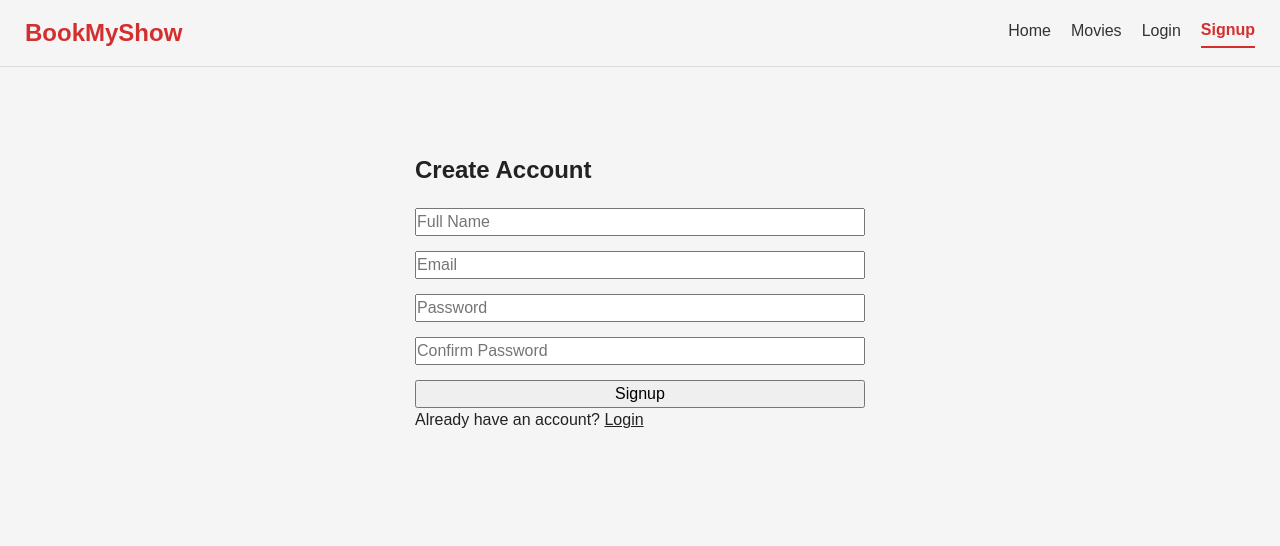
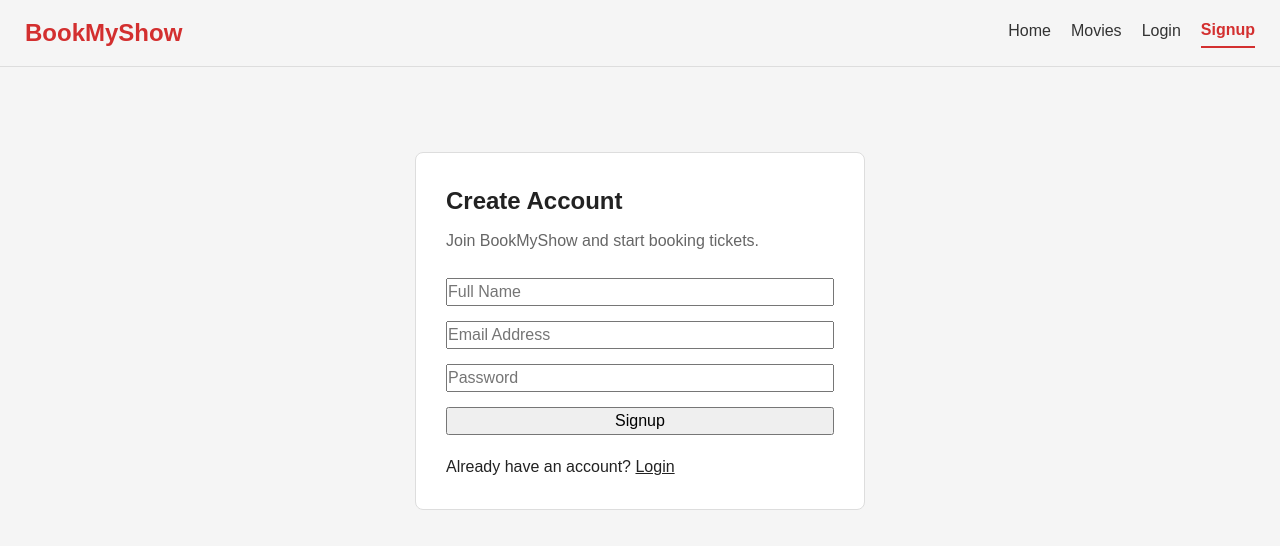
Before and after one commit to Shalinihr57/MERN_Stu_FebMay26Mys, a React (Vite) app in the folder W12/bookmyshow-frontend/: page /signup in a window 1280 px wide. Shown: the top 546 px of the page. Built offline with nearby package versions, Linux system fonts and the light colour scheme; no server answers.

Commit message:
AuthContext Infrastructure

```diff
--- a/W12/bookmyshow-frontend/src/api/authapi.js
+++ b/W12/bookmyshow-frontend/src/api/authapi.js
@@ -1,35 +1,41 @@
-// src/api/authapi.js
-
 /*
 =========================================================
-SPRINT 2 – AUTHENTICATION APIs
+TOPICS COVERED
 
 
-TOPICS COVERED:
+• Authentication API Layer
+• Axios Service Functions
+• Backend Contract Consumption
+• Error Propagation
+• Reusable API Architecture
 
 
-✓ API Abstraction
-✓ POST Requests
-✓ Async/Await
+WHY THIS FILE EXISTS
 
 
-WHY THIS FILE?
+This file centralizes all authentication-related
+backend communication.
+
+
+Instead of scattering axios calls throughout
+multiple pages, pages invoke these reusable
+functions.
+
+
+IMPLEMENTATION NOTES
+
+
+• Uses the shared axios instance.
+• Returns response.data for consistency.
+• Allows calling components to handle UI concerns.
+• Errors are re-thrown to preserve backend messages.
+
+
+KEY TAKEAWAYS
 
 
 Pages should focus on UI.
-
-
-Backend communication should live here.
-
-
-Signup.jsx
-↓
-Calls registerUser()
-
-
-instead of writing Axios code directly.
-
-
+API files should focus on communication.
 =========================================================
 */
 
@@ -38,88 +44,128 @@
 /*
 =========================================================
 REGISTER USER
+=========================================================
 
 
-Backend Contract:
-
-
+Endpoint:
 POST /api/auth/register
 
 
-=========================================================
+Request:
+{
+    name,
+    email,
+    password
+}
+
+
+Response:
+{
+    success: true,
+    message: "...",
+    data: {
+        email
+    }
+}
 */
+export const registerUser = async (userData) => {
+  try {
+    const response = await api.post("/auth/register", userData);
 
-export async function registerUser(payload) {
-  const response = await api.post(
-    "/auth/register",
+    return response.data;
+  } catch (error) {
+    /*
+        Preserve backend error messages.
 
-    payload,
-  );
 
-  return response.data;
-}
+        Example:
+        "User already exists"
+        */
+    throw (
+      error.response?.data || {
+        success: false,
+        message: "Registration failed",
+      }
+    );
+  }
+};
 
 /*
 =========================================================
 VERIFY OTP
+=========================================================
 
 
-Backend Contract:
-
-
+Endpoint:
 POST /api/auth/verify-otp
 
 
-=========================================================
+Request:
+{
+    email,
+    otp
+}
+
+
+Response:
+{
+    success: true,
+    message: "OTP verified successfully"
+}
 */
+export const verifyOtp = async (otpData) => {
+  try {
+    const response = await api.post("/auth/verify-otp", otpData);
 
-export async function verifyOtp(payload) {
-  const response = await api.post(
-    "/auth/verify-otp",
-
-    payload,
-  );
-
-  return response.data;
-}
+    return response.data;
+  } catch (error) {
+    throw (
+      error.response?.data || {
+        success: false,
+        message: "OTP verification failed",
+      }
+    );
+  }
+};
 
 /*
 =========================================================
 LOGIN USER
+=========================================================
 
 
-Backend Contract:
-
-
+Endpoint:
 POST /api/auth/login
 
 
-=========================================================
-*/
-
-export async function loginUser(payload) {
-  const response = await api.post(
-    "/auth/login",
-
-    payload,
-  );
-
-  return response.data;
+Request:
+{
+    email,
+    password
 }
 
-/*
-=========================================================
-KEY TAKEAWAYS
 
+Response:
+{
+    success: true,
+    message: "Login successful",
+    data: {
+        token,
+        user
+    }
+}
+*/
+export const loginUser = async (credentials) => {
+  try {
+    const response = await api.post("/auth/login", credentials);
 
-1. UI stays clean.
-
-
-2. API contracts live in one place.
-
-
-3. Backend changes affect only this file.
-
-
-=========================================================
-*/
+    return response.data;
+  } catch (error) {
+    throw (
+      error.response?.data || {
+        success: false,
+        message: "Login failed",
+      }
+    );
+  }
+};
--- a/W12/bookmyshow-frontend/src/components/Navbar.jsx
+++ b/W12/bookmyshow-frontend/src/components/Navbar.jsx
@@ -43,7 +43,7 @@
 
 import { NavLink, useNavigate } from "react-router-dom";
 
-import { useAuth } from "../hooks/useAuth";
+import { useAuth } from "../context/AuthContext";
 
 export default function Navbar() {
   const navigate = useNavigate();
--- a/W12/bookmyshow-frontend/src/pages/Signup.jsx
+++ b/W12/bookmyshow-frontend/src/pages/Signup.jsx
@@ -1,8 +1,7 @@
 // src/pages/Signup.jsx
-
 /*
 =========================================================
-SPRINT 1 – SIGNUP PAGE
+SPRINT 2 – REAL SIGNUP INTEGRATION
 
 
 TOPICS COVERED:
@@ -10,16 +9,18 @@
 
 ✓ Controlled Components
 ✓ useState
-✓ Form Handling
-✓ Event Handling
-✓ Link Navigation
+✓ Form Submission
+✓ API Integration
+✓ Loading State
+✓ Error Handling
+✓ useNavigate
 
 
 WHY THIS COMPONENT?
 
 
-Signup is the starting point of the
-authentication journey.
+Signup is the user's entry point into
+the authentication system.
 
 
 Sprint 1:
@@ -27,74 +28,140 @@
 
 UI Shell
 ↓
-Basic Form Handling
+console.log()
 
 
 Sprint 2:
 
 
-Register API
+Signup Form
 ↓
-OTP Verification
+registerUser()
 ↓
-Role Assignment
+Backend Validation
 ↓
-Session Management
+Success Feedback
+↓
+Login Page
+
+
+IMPLEMENTATION NOTES
+
+
+• Uses registerUser() from authApi.js
+• Prevents duplicate submissions
+• Preserves backend error messages
+• Redirects users to login after success
+
+
+KEY TAKEAWAYS
+
+
+Pages manage UI.
+API files manage communication.
 
 
 =========================================================
 */
 
 import { useState } from "react";
+
 import { Link, useNavigate } from "react-router-dom";
+
+import { registerUser } from "../api/authApi";
 
 export default function Signup() {
   const navigate = useNavigate();
 
   const [form, setForm] = useState({
     name: "",
-
     email: "",
-
     password: "",
-
-    confirmPassword: "",
   });
 
+  const [loading, setLoading] = useState(false);
+
+  const [error, setError] = useState("");
+
+  const [success, setSuccess] = useState("");
+
   function handleChange(event) {
-    const {
-      name,
-
-      value,
-    } = event.target;
+    const { name, value } = event.target;
 
     setForm((previous) => ({
       ...previous,
-
       [name]: value,
     }));
   }
 
-  function handleSubmit(event) {
+  async function handleSubmit(event) {
     event.preventDefault();
 
     /*
-    Sprint 2:
-    Replace with registration API.
+    -----------------------------------------
+    CLIENT VALIDATION
+    -----------------------------------------
     */
 
-    console.log(
-      "Signup Form:",
+    setError("");
+    setSuccess("");
 
-      form,
-    );
+    if (!form.name.trim() || !form.email.trim() || !form.password.trim()) {
+      setError("All fields are required.");
 
-    navigate("/login");
+      return;
+    }
+
+    /*
+    -----------------------------------------
+    PREVENT DUPLICATE SUBMITS
+    -----------------------------------------
+    */
+
+    if (loading) return;
+
+    try {
+      setLoading(true);
+
+      const response = await registerUser(form);
+
+      /*
+      Expected Backend Response
+
+
+      {
+        success: true,
+        message: "User registered successfully"
+      }
+      */
+
+      setSuccess(response.message || "Registration successful.");
+
+      /*
+      -----------------------------------------
+      REDIRECT TO LOGIN
+      -----------------------------------------
+      */
+
+      setTimeout(() => {
+        navigate("/login");
+      }, 1500);
+    } catch (error) {
+      setError(error.message || "Registration failed.");
+    } finally {
+      setLoading(false);
+    }
   }
 
   return (
     <section style={styles.container}>
       <h1>Create Account</h1>
+
+      <p style={styles.subtitle}>Join BookMyShow and start booking tickets.</p>
+
+      {error && <div style={styles.error}>{error}</div>}
+
+      {success && <div style={styles.success}>{success}</div>}
 
       <form onSubmit={handleSubmit} style={styles.form}>
         <input
@@ -103,15 +170,17 @@
           placeholder="Full Name"
           value={form.name}
           onChange={handleChange}
+          disabled={loading}
           required
         />
 
         <input
           type="email"
           name="email"
-          placeholder="Email"
+          placeholder="Email Address"
           value={form.email}
           onChange={handleChange}
+          disabled={loading}
           required
         />
 
@@ -121,22 +190,16 @@
           placeholder="Password"
           value={form.password}
           onChange={handleChange}
+          disabled={loading}
           required
         />
 
-        <input
-          type="password"
-          name="confirmPassword"
-          placeholder="Confirm Password"
-          value={form.confirmPassword}
-          onChange={handleChange}
-          required
-        />
-
-        <button type="submit">Signup</button>
+        <button type="submit" disabled={loading}>
+          {loading ? "Creating Account..." : "Signup"}
+        </button>
       </form>
 
-      <p>
+      <p style={styles.footer}>
         Already have an account? <Link to="/login">Login</Link>
       </p>
     </section>
@@ -148,6 +211,20 @@
     maxWidth: "450px",
 
     margin: "40px auto",
+
+    background: "#fff",
+
+    padding: "30px",
+
+    borderRadius: "8px",
+
+    border: "1px solid #ddd",
+  },
+
+  subtitle: {
+    marginTop: "10px",
+
+    color: "#666",
   },
 
   form: {
@@ -157,25 +234,97 @@
 
     gap: "15px",
 
+    marginTop: "25px",
+  },
+
+  error: {
+    marginTop: "20px",
+
+    padding: "12px",
+
+    background: "#ffebee",
+
+    color: "#c62828",
+
+    borderRadius: "4px",
+  },
+
+  success: {
+    marginTop: "20px",
+
+    padding: "12px",
+
+    background: "#e8f5e9",
+
+    color: "#2e7d32",
+
+    borderRadius: "4px",
+  },
+
+  footer: {
     marginTop: "20px",
   },
 };
 
 /*
 =========================================================
-KEY TAKEAWAYS
+USER FLOW
 
 
-1. Controlled components simplify
-   form handling.
+Signup Page
+↓
+Fill Form
+↓
+Submit
+↓
+registerUser()
+↓
+Backend Validation
 
 
-2. Signup and Login share
-   similar patterns.
+Success
+↓
+Show Message
+↓
+Redirect Login
 
 
-3. Sprint 2 introduces OTP-based
-   registration.
+Failure
+↓
+Display Backend Error
+
+
+=========================================================
+
+
+VERIFICATION
+
+
+✓ Controlled inputs
+
+
+✓ Uses registerUser()
+
+
+✓ Prevents duplicate submissions
+
+
+✓ Loading state implemented
+
+
+✓ Backend errors preserved
+
+
+✓ Success feedback shown
+
+
+✓ Redirects to login
+
+
+✓ OTP UI removed
+
+
+✓ Production-oriented MVP
 
 
 =========================================================
```
Also changed, not shown: W12/bookmyshow-frontend/src/context/AuthContext.jsx (+172 -69 lines).
